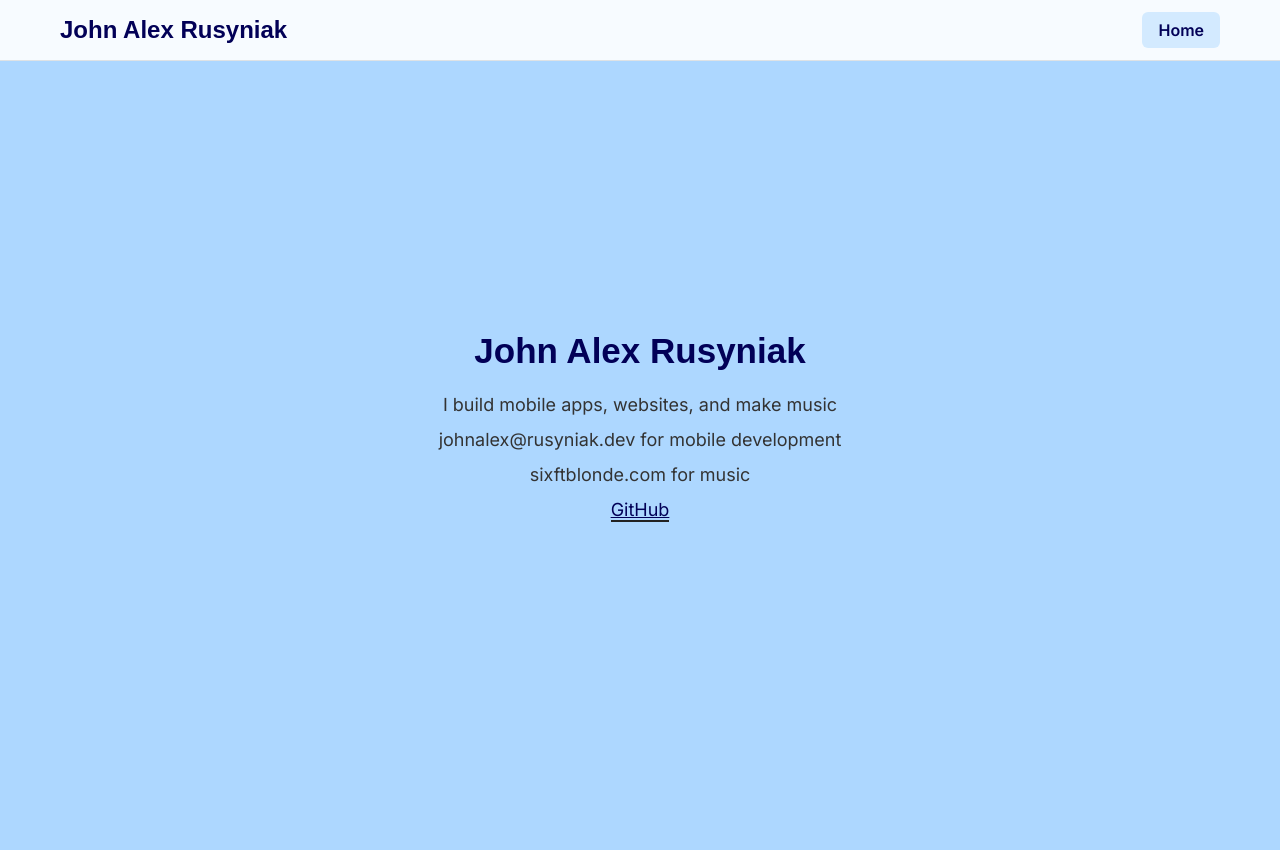
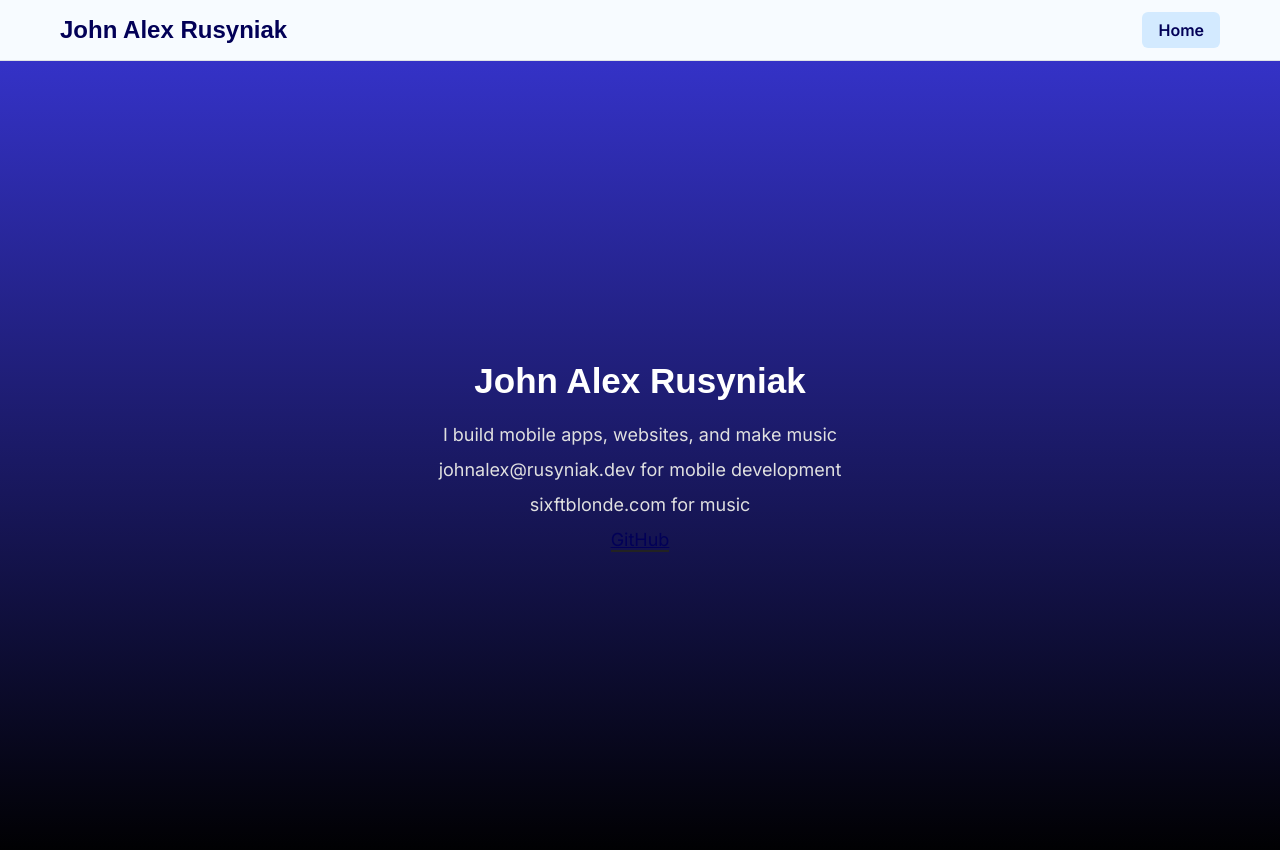
Before and after one commit to JohnAlexR/JohnAlexR.github.io, a React (Vite) app: page / in a window 1280 px wide. Shown: the top 850 px of the page. Before the commit the page ends 800 px from the top, so only its background shows below. Built offline with nearby package versions, Linux system fonts and the light colour scheme; a web font is replaced by a local one.

Commit message:
update home css

```diff
--- a/src/components/Home.css
+++ b/src/components/Home.css
@@ -5,6 +5,8 @@
   justify-content: center;
   align-items: center;
   padding: 20px;
+  background: linear-gradient(to bottom, #3432c7 0%, #000000 100%);
+  min-height: 100vh;
 }
 
 .header {
@@ -19,13 +21,13 @@
   font-family: "Shanti", sans-serif;
   font-size: 35px;
   margin-bottom: 20px;
-  color: #020057;
+  color: #ffffff;
 }
 
 .header-title p {
   margin: 8px 0;
   font-size: 18px;
-  color: #333;
+  color: #e0e0e0;
   line-height: 1.5;
 }
 
```
